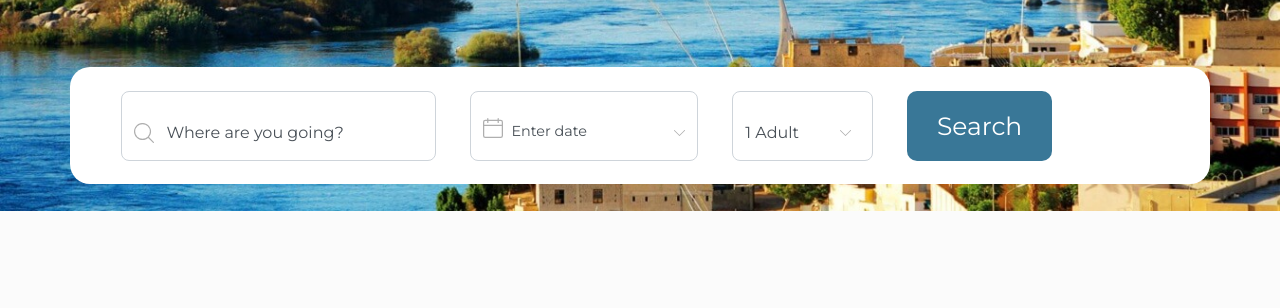
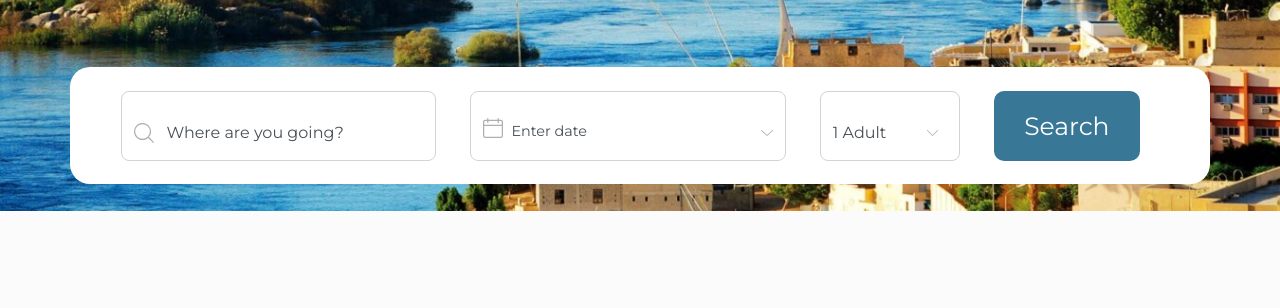
Before and after one commit to EFE11/Eman-Fouad_MinMisr, a plain HTML site: page index.html in a window 1280 px wide. Shown: the part 492-800 px from the top of the page. Drawn offline with Linux system fonts and the light colour scheme.

Commit message:
Update index.html

```diff
--- a/index.html
+++ b/index.html
@@ -67,7 +67,7 @@
                             </div>
 
                         </div>
-                        <div class="col-md-3 my-1">
+                        <div class="col-md-3 col-lg-4 my-1">
                             <div class="date-input">
                                 <img class="float-left mr-2 mt-1" src="./assets/icons/Icon - calendar.svg" alt="">
                                 <input type="text" name="daterange" class="form-control" placeholder="Enter date" >
```
